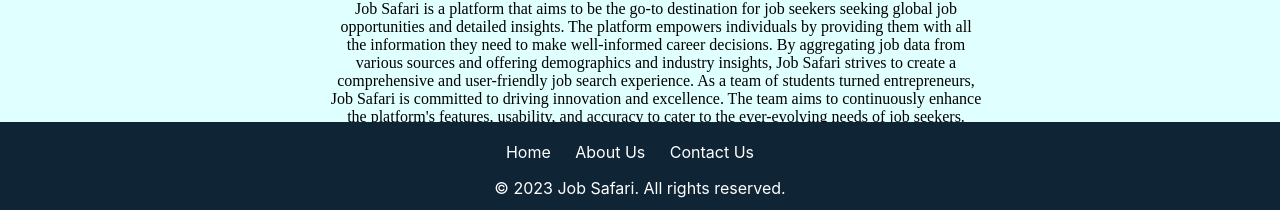
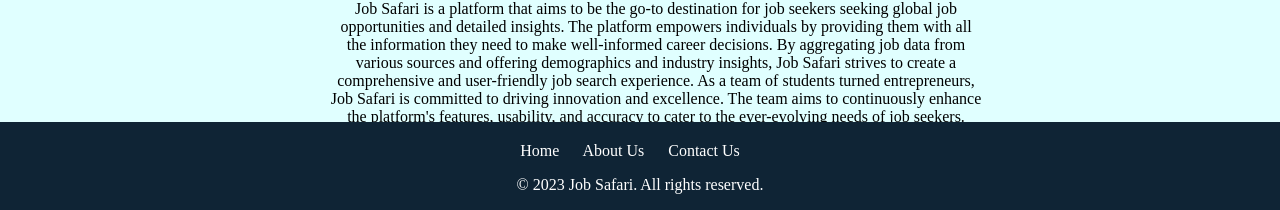
Before and after one commit to IP2-Group-4/JobSafari, a plain HTML site: page about.html in a window 1280 px wide. Shown: the part 588-798 px from the top of the page. Drawn offline with Linux system fonts and the light colour scheme.

Commit message:
Update about.css

```diff
--- a/about.css
+++ b/about.css
@@ -329,6 +329,7 @@
 .footer {
   background-color: #0F2435;
   color: #ffffff;
+  font-family: bitter;
   height: 50px;
   padding: 20px 0;
   width: 100%;
```
